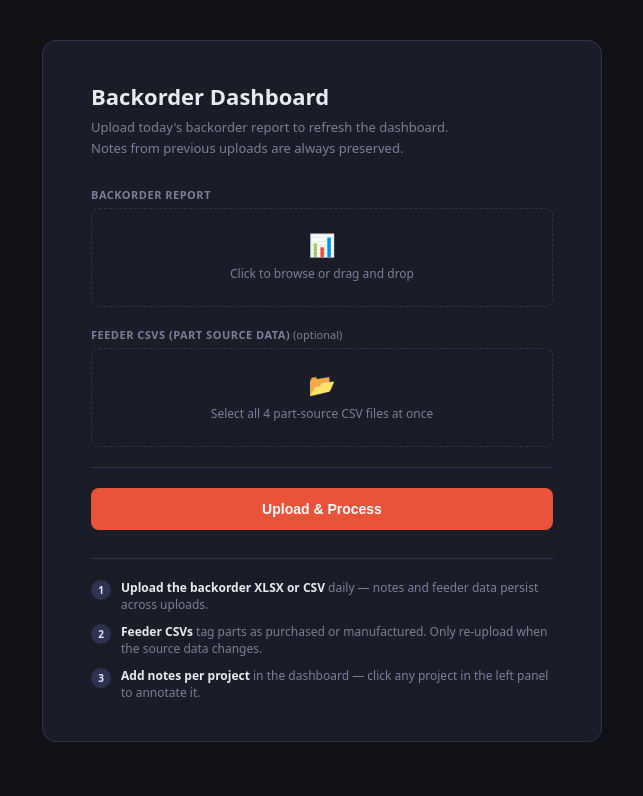
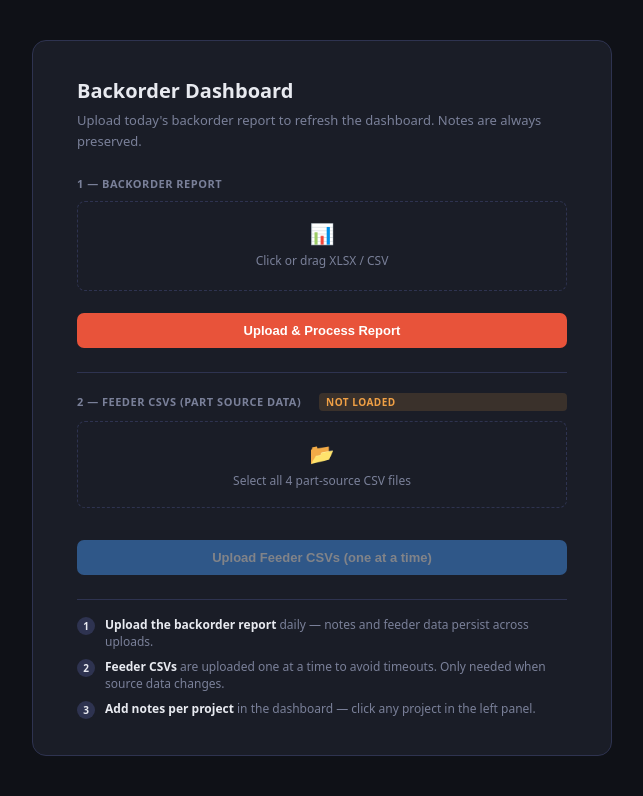
Before and after one commit to dunnchri15/Backorder-Report, a Flask app: page / in a window 1280 px wide. Shown: the part 52-848 px from the top of the page, without its empty margins (318-961 px from the left). Before the commit the page ends 794 px from the top, so only its background shows below. Run offline with Flask 3, Linux system fonts and the light colour scheme; parts of the project's set-up code (start-up, migrations or seed data) failed here and were passed over.

Commit message:
Refactor backorder dashboard layout and styles
Updated styles and structure for the backorder dashboard, including adjustments to card padding, section titles, and error handling. Improved user instructions for file uploads and modified the display of uploaded feeder CSVs.

```diff
--- a/templates/index.html
+++ b/templates/index.html
@@ -15,29 +15,50 @@ body{font-family:system-ui,sans-serif;background:var(--bg);color:var(--txt);min-
 .view-link{font-size:12px;color:var(--grn);text-decoration:none;padding:4px 12px;border:1px solid var(--grn);border-radius:5px;}
 .view-link:hover{background:rgba(60,185,122,.1);}
 .page{flex:1;display:flex;align-items:center;justify-content:center;padding:40px 20px;}
-.card{background:var(--surf);border:1px solid var(--bdr);border-radius:14px;padding:40px 48px;width:100%;max-width:560px;}
-.card h1{font-size:22px;font-weight:800;margin-bottom:6px;}
-.card .sub{color:var(--mut);font-size:13px;margin-bottom:28px;line-height:1.6;}
-.status-ok{background:rgba(60,185,122,.1);border:1px solid rgba(60,185,122,.3);border-radius:8px;padding:12px 16px;margin-bottom:24px;font-size:12px;}
+.card{background:var(--surf);border:1px solid var(--bdr);border-radius:14px;padding:36px 44px;width:100%;max-width:580px;}
+.card h1{font-size:20px;font-weight:800;margin-bottom:6px;}
+.card .sub{color:var(--mut);font-size:13px;margin-bottom:24px;line-height:1.6;}
+.status-ok{background:rgba(60,185,122,.1);border:1px solid rgba(60,185,122,.3);border-radius:8px;padding:12px 16px;margin-bottom:20px;font-size:12px;}
 .status-ok strong{color:var(--grn);}
 .status-ok .meta{color:var(--mut);margin-top:3px;font-size:11px;}
-.error-box{background:rgba(232,83,58,.1);border:1px solid rgba(232,83,58,.3);border-radius:8px;padding:12px 16px;margin-bottom:24px;font-size:12px;color:var(--red);}
-form{display:flex;flex-direction:column;gap:20px;}
-.field label{display:block;font-size:11px;font-weight:700;text-transform:uppercase;letter-spacing:.5px;color:var(--mut);margin-bottom:6px;}
-.drop{border:1px dashed var(--bdr);border-radius:8px;padding:20px;text-align:center;cursor:pointer;transition:border-color .15s;position:relative;}
+.error-box{background:rgba(232,83,58,.1);border:1px solid rgba(232,83,58,.3);border-radius:8px;padding:12px 16px;margin-bottom:20px;font-size:12px;color:var(--red);}
+
+/* SECTION */
+.section{margin-bottom:24px;}
+.section-title{font-size:11px;font-weight:700;text-transform:uppercase;letter-spacing:.5px;color:var(--mut);margin-bottom:10px;display:flex;align-items:center;gap:8px;}
+.section-title span{flex:1;}
+.badge{font-size:10px;padding:2px 7px;border-radius:4px;font-weight:700;}
+.badge-grn{background:rgba(60,185,122,.15);color:var(--grn);}
+.badge-org{background:rgba(240,160,69,.15);color:var(--org);}
+
+.drop{border:1px dashed var(--bdr);border-radius:8px;padding:18px;text-align:center;cursor:pointer;transition:border-color .15s;position:relative;}
 .drop:hover,.drop.drag{border-color:var(--red);}
 .drop input[type=file]{position:absolute;inset:0;opacity:0;cursor:pointer;width:100%;height:100%;}
-.drop .icon{font-size:22px;margin-bottom:6px;display:block;}
+.drop .icon{font-size:20px;margin-bottom:5px;display:block;}
 .drop .hint{font-size:12px;color:var(--mut);}
-.drop .fname{font-size:11px;color:var(--grn);margin-top:4px;}
-.field.optional label::after{content:" (optional)";font-weight:400;text-transform:none;letter-spacing:0;}
-.divider{border:none;border-top:1px solid var(--bdr);}
-.submit-btn{background:var(--red);color:#fff;border:none;border-radius:8px;padding:13px;font-size:14px;font-weight:700;cursor:pointer;transition:opacity .15s;}
-.submit-btn:hover{opacity:.88;}
-.submit-btn:disabled{opacity:.5;cursor:not-allowed;}
-.steps{margin-top:28px;border-top:1px solid var(--bdr);padding-top:20px;display:flex;flex-direction:column;gap:10px;}
+.drop .fname{font-size:11px;color:var(--grn);margin-top:3px;}
+
+.divider{border:none;border-top:1px solid var(--bdr);margin:20px 0;}
+
+.btn{padding:10px;border-radius:7px;border:none;cursor:pointer;font-size:13px;font-weight:700;transition:opacity .15s;width:100%;}
+.btn:hover{opacity:.88;}
+.btn:disabled{opacity:.45;cursor:not-allowed;}
+.btn-red{background:var(--red);color:#fff;}
+.btn-blue{background:#4a9eff;color:#fff;}
+
+/* Feeder progress */
+.feeder-list{display:flex;flex-direction:column;gap:6px;margin-top:10px;}
+.feeder-item{display:flex;align-items:center;gap:8px;font-size:12px;padding:7px 10px;background:var(--surf2);border-radius:6px;border:1px solid var(--bdr);}
+.feeder-item .fi-name{flex:1;color:var(--mut);}
+.feeder-item .fi-status{font-size:11px;font-weight:700;}
+.fi-pending{color:var(--mut);}
+.fi-uploading{color:var(--org);}
+.fi-done{color:var(--grn);}
+.fi-error{color:var(--red);}
+
+.steps{margin-top:20px;border-top:1px solid var(--bdr);padding-top:16px;display:flex;flex-direction:column;gap:8px;}
 .step{display:flex;align-items:flex-start;gap:10px;font-size:12px;color:var(--mut);}
-.step-n{width:20px;height:20px;border-radius:50%;background:var(--bdr);color:var(--txt);font-size:10px;font-weight:700;display:flex;align-items:center;justify-content:center;flex-shrink:0;margin-top:1px;}
+.step-n{width:18px;height:18px;border-radius:50%;background:var(--bdr);color:var(--txt);font-size:10px;font-weight:700;display:flex;align-items:center;justify-content:center;flex-shrink:0;margin-top:1px;}
 .step b{color:var(--txt);}
 </style>
 </head>
@@ -50,61 +71,147 @@ form{display:flex;flex-direction:column;gap:20px;}
 <div class="page">
   <div class="card">
     <h1>Backorder Dashboard</h1>
-    <p class="sub">Upload today's backorder report to refresh the dashboard.<br>Notes from previous uploads are always preserved.</p>
+    <p class="sub">Upload today's backorder report to refresh the dashboard. Notes are always preserved.</p>
 
     {% if has_data and meta %}
     <div class="status-ok">
       <strong>✓ Data loaded — {{ meta.report_date }}</strong>
-      <div class="meta">{{ meta.report_name }} &middot; {{ "{:,}".format(meta.row_count) }} lines{% if has_feeder %} &middot; Feeder data active{% endif %} &middot; Uploaded {{ meta.uploaded_at }}</div>
+      <div class="meta">{{ meta.report_name }} &middot; {{ "{:,}".format(meta.row_count) }} lines
+        {% if has_feeder %} &middot; Feeder active ({{ "{:,}".format(feeder_size) }} purchased parts){% endif %}
+        &middot; {{ meta.uploaded_at }}</div>
     </div>
     {% endif %}
 
-    {% if error %}<div class="error-box">⚠ Error processing file: {{ error }}</div>{% endif %}
+    {% if error %}<div class="error-box">⚠ {{ error }}</div>{% endif %}
 
-    <form action="/upload" method="post" enctype="multipart/form-data" id="uploadForm">
-      <div class="field">
-        <label>Backorder Report</label>
+    <!-- SECTION 1: Backorder Report -->
+    <div class="section">
+      <div class="section-title"><span>1 — Backorder Report</span></div>
+      <form action="/upload" method="post" enctype="multipart/form-data" id="reportForm">
         <div class="drop" id="reportDrop">
           <input type="file" name="report" accept=".xlsx,.csv" required onchange="setName(this,'reportName')">
           <span class="icon">📊</span>
-          <div class="hint">Click to browse or drag and drop</div>
+          <div class="hint">Click or drag XLSX / CSV</div>
           <div class="fname" id="reportName"></div>
         </div>
+        <br>
+        <button type="submit" class="btn btn-red" id="reportBtn">Upload &amp; Process Report</button>
+      </form>
+    </div>
+
+    <div class="divider"></div>
+
+    <!-- SECTION 2: Feeder CSVs (one at a time via JS) -->
+    <div class="section">
+      <div class="section-title">
+        <span>2 — Feeder CSVs (Part Source Data)</span>
+        {% if has_feeder %}<span class="badge badge-grn">✓ Loaded</span>{% else %}<span class="badge badge-org">Not loaded</span>{% endif %}
       </div>
-      <div class="field optional">
-        <label>Feeder CSVs (part source data)</label>
-        <div class="drop" id="feederDrop">
-          <input type="file" name="feeder_csvs" accept=".csv" multiple onchange="setName(this,'feederName')">
-          <span class="icon">📂</span>
-          <div class="hint">{% if has_feeder %}Feeder data already loaded — only re-upload if it changed{% else %}Select all 4 part-source CSV files at once{% endif %}</div>
-          <div class="fname" id="feederName"></div>
+
+      <div class="drop" id="feederDrop">
+        <input type="file" name="feeder_csvs" accept=".csv" multiple id="feederInput" onchange="queueFeeders(this)">
+        <span class="icon">📂</span>
+        <div class="hint">
+          {% if has_feeder %}Feeder loaded — re-upload only if source data changed{% else %}Select all 4 part-source CSV files{% endif %}
         </div>
       </div>
-      <hr class="divider">
-      <button type="submit" class="submit-btn" id="submitBtn">Upload &amp; Process</button>
-    </form>
+
+      <div class="feeder-list" id="feederList"></div>
+
+      <br>
+      <button class="btn btn-blue" id="feederBtn" onclick="uploadFeeders()" disabled>Upload Feeder CSVs (one at a time)</button>
+      <div id="feederSummary" style="margin-top:8px;font-size:12px;color:var(--grn);display:none"></div>
+    </div>
 
     <div class="steps">
-      <div class="step"><div class="step-n">1</div><div><b>Upload the backorder XLSX or CSV</b> daily — notes and feeder data persist across uploads.</div></div>
-      <div class="step"><div class="step-n">2</div><div><b>Feeder CSVs</b> tag parts as purchased or manufactured. Only re-upload when the source data changes.</div></div>
-      <div class="step"><div class="step-n">3</div><div><b>Add notes per project</b> in the dashboard — click any project in the left panel to annotate it.</div></div>
+      <div class="step"><div class="step-n">1</div><div><b>Upload the backorder report</b> daily — notes and feeder data persist across uploads.</div></div>
+      <div class="step"><div class="step-n">2</div><div><b>Feeder CSVs</b> are uploaded one at a time to avoid timeouts. Only needed when source data changes.</div></div>
+      <div class="step"><div class="step-n">3</div><div><b>Add notes per project</b> in the dashboard — click any project in the left panel.</div></div>
     </div>
   </div>
 </div>
+
 <script>
 function setName(input, id) {
-  document.getElementById(id).textContent = input.files.length === 1 ? input.files[0].name : input.files.length + ' files selected';
+  document.getElementById(id).textContent =
+    input.files.length === 1 ? input.files[0].name : input.files.length + ' files selected';
 }
+
+// Drag visual
 ['reportDrop','feederDrop'].forEach(id => {
   const el = document.getElementById(id);
   el.addEventListener('dragover', e => { e.preventDefault(); el.classList.add('drag'); });
   el.addEventListener('dragleave', () => el.classList.remove('drag'));
   el.addEventListener('drop', () => el.classList.remove('drag'));
 });
-document.getElementById('uploadForm').addEventListener('submit', function() {
-  const btn = document.getElementById('submitBtn');
+
+// Report form spinner
+document.getElementById('reportForm').addEventListener('submit', function() {
+  const btn = document.getElementById('reportBtn');
   btn.disabled = true; btn.textContent = 'Processing…';
 });
+
+// Feeder: queue files and show list
+let feederFiles = [];
+
+function queueFeeders(input) {
+  feederFiles = Array.from(input.files);
+  const list = document.getElementById('feederList');
+  list.innerHTML = feederFiles.map((f,i) =>
+    `<div class="feeder-item" id="fi${i}">
+      <span class="fi-name">${f.name}</span>
+      <span class="fi-status fi-pending" id="fis${i}">Queued</span>
+    </div>`
+  ).join('');
+  document.getElementById('feederBtn').disabled = feederFiles.length === 0;
+  document.getElementById('feederSummary').style.display = 'none';
+}
+
+async function uploadFeeders() {
+  if (!feederFiles.length) return;
+  const btn = document.getElementById('feederBtn');
+  btn.disabled = true;
+  let totalNew = 0, totalParts = 0, errors = [];
+
+  for (let i = 0; i < feederFiles.length; i++) {
+    const statusEl = document.getElementById(`fis${i}`);
+    statusEl.textContent = 'Uploading…';
+    statusEl.className = 'fi-status fi-uploading';
+
+    const fd = new FormData();
+    fd.append('feeder_csv', feederFiles[i]);
+
+    try {
+      const resp = await fetch('/upload-feeder', { method: 'POST', body: fd });
+      const data = await resp.json();
+      if (data.ok) {
+        statusEl.textContent = `✓ ${data.new_parts.toLocaleString()} parts`;
+        statusEl.className = 'fi-status fi-done';
+        totalNew += data.new_parts;
+        totalParts = data.total_parts;
+      } else {
+        statusEl.textContent = '✗ Error';
+        statusEl.className = 'fi-status fi-error';
+        errors.push(`${feederFiles[i].name}: ${data.error}`);
+      }
+    } catch(e) {
+      statusEl.textContent = '✗ Failed';
+      statusEl.className = 'fi-status fi-error';
+      errors.push(`${feederFiles[i].name}: ${e.message}`);
+    }
+  }
+
+  const summary = document.getElementById('feederSummary');
+  summary.style.display = '';
+  if (errors.length) {
+    summary.style.color = 'var(--red)';
+    summary.textContent = 'Errors: ' + errors.join('; ');
+  } else {
+    summary.style.color = 'var(--grn)';
+    summary.textContent = `✓ All done — ${totalParts.toLocaleString()} total purchased parts loaded. Re-upload the backorder report to apply tagging.`;
+  }
+  btn.textContent = 'Done';
+}
 </script>
 </body>
 </html>
```
